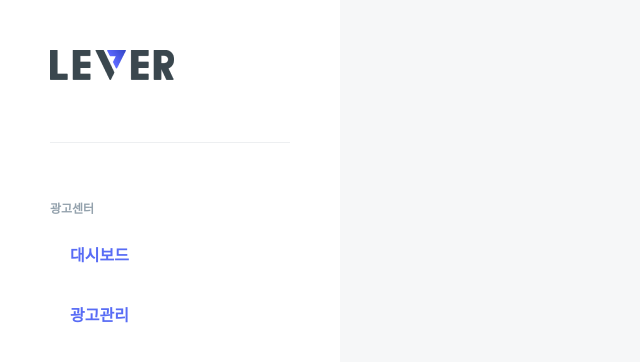
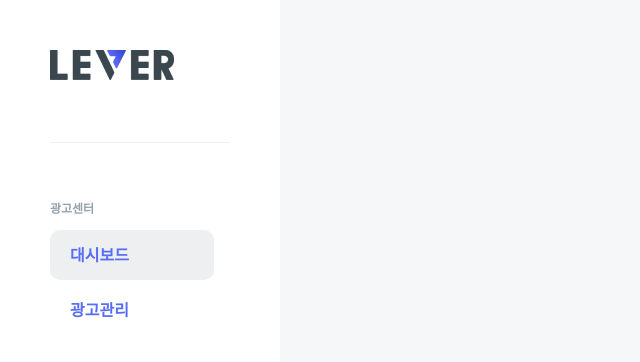
Before and after one commit to hyjoong/admin, a Next.js app: page /advertise in a window 1280 px wide. Shown: the top 362 px of the page, without its empty margins (0-640 px from the left). Built offline with nearby package versions, Linux system fonts and the light colour scheme.

Commit message:
feat: 매채 현황 테이블 구현

```diff
--- a/components/SideBar/SideBar.tsx
+++ b/components/SideBar/SideBar.tsx
@@ -1,24 +1,37 @@
 import Link from "next/link";
-import React from "react";
-import styled from "styled-components";
+import React, { useEffect, useState } from "react";
+import styled, { css } from "styled-components";
+
+const MENU_LIST = [
+  { name: "대시보드", link: "/" },
+  { name: "광고관리", link: "/advertise" },
+];
 
 const SideBar = () => {
+  const [activeMenu, setActiveMenu] = useState<number>(0);
+
+  const handleMenu = (index: number) => {
+    setActiveMenu(index);
+  };
+
   return (
     <SideBarWrapper>
       <LogoBox>
         <Logo src="/images/logo.png" />
         <UnderLine />
       </LogoBox>
-      {/* <Subtitle>서비스</Subtitle> */}
       <Subtitle>광고센터</Subtitle>
       <NavList>
-        <Link href="/">
-          <li>대시보드</li>
+        {MENU_LIST.map((nav, index) => (
+          <Link href={`${nav.link}`} as={`${nav.link}`}>
+            <NavItem
+              active={activeMenu === index}
+              onClick={() => handleMenu(index)}
+            >
+              {`${nav.name}`}
+            </NavItem>
           </Link>
-
-        <Link href="/advertise">
-          <li>광고관리</li>
-        </Link>
+        ))}
       </NavList>
     </SideBarWrapper>
   );
@@ -27,7 +40,7 @@ const SideBar = () => {
 const SideBarWrapper = styled.div`
   display: flex;
   flex-direction: column;
-  min-width: 240px;
+  min-width: 180px;
   padding: 50px;
   background: #ffffff;
   box-shadow: 4px 0px 10px rgba(0, 0, 0, 0.04);
@@ -49,20 +62,30 @@ const NavList = styled.ul`
   width: 80%;
   height: 400px;
   margin: 10px 0;
-  li {
+`;
+
+const NavItem = styled.li<{ active: boolean }>`
   width: 100%;
   display: flex;
   align-items: center;
   padding-left: 20px;
-    height: 60px;
+  height: 50px;
+  margin: 5px 0;
   font-weight: 700;
   color: #586cf5;
   border-radius: 10px;
   &:hover {
     cursor: pointer;
+  }
+
+  ${({ active }) =>
+    active
+      ? css`
           background-color: #edeff1;
-    }
-  }
+          color: #586cf5;
+          font-weight: 700;
+        `
+      : css``}
 `;
 
 const Subtitle = styled.span`
```
Also changed, not shown: components/Dashboard/Media/BarChart.tsx (+2 -12 lines), components/Dashboard/Media/Media.tsx (+16 -2 lines), components/Dashboard/Media/Table.tsx (+70 -2 lines). Lines whose indentation alone changed are shown as unchanged.
